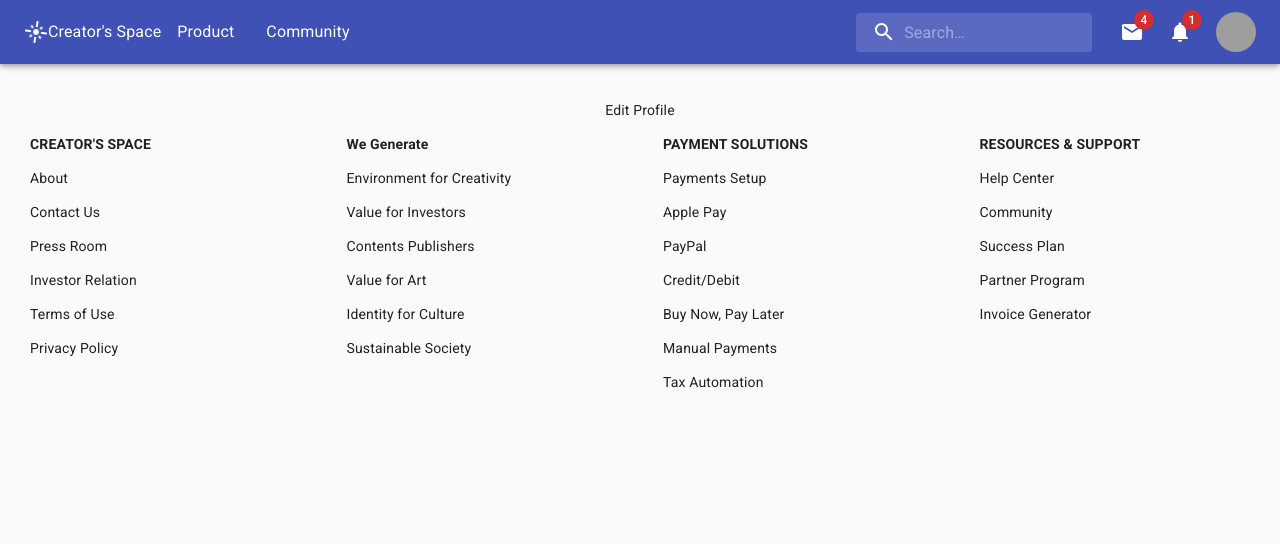
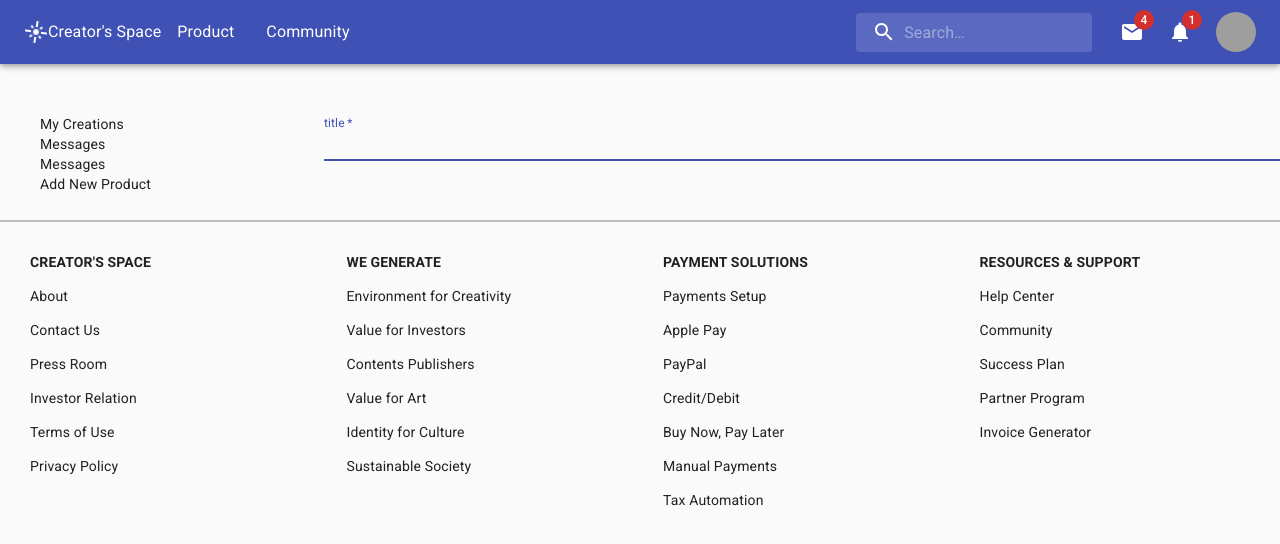
Before and after one commit to rajibjonchhen/capstone-project, a React (Create React App) app: page /profile in a window 1280 px wide. Shown: the top 544 px of the page. Built offline with nearby package versions, Linux system fonts and the light colour scheme; no server answers; sample sign-in values are in the browser's storage; grey boxes are pictures that could not be loaded.

Commit message:
uplaod success messages added

```diff
--- a/src/App.js
+++ b/src/App.js
@@ -7,12 +7,12 @@ import MyLayout from './myLayout/MyLayout';
 import MyNavbar from './myNavbar/MyNavbar';
 import PostPage from './post/PostPage';
 import DetailPage from './detail/DetailPage';
-import EditProfile from './addEdit/EditProfile';
 import { Provider } from 'react-redux';
 import configureStore from './redux/store/store';
 import Account from './myAccount/MyAccount';
 import ErrorPage from './error/ErrorPage';
 import DisplayProducts from "./products/DisplayProducts"
+import MyProfile from './profile/MyProfile';
 
 
 
@@ -27,7 +27,7 @@ function App() {
           <Route path="/account" exact element={<MyLayout><Account/></MyLayout>}/>
           <Route path="/posts" exact element={<MyLayout><PostPage/></MyLayout>}/>
           <Route path="/detail" exact element={<MyLayout><DetailPage/></MyLayout>}/>
-          <Route path="/profile" exact element={<MyLayout><EditProfile/></MyLayout>}/>
+          <Route path="/profile" exact element={<MyLayout><MyProfile/></MyLayout>}/>
           <Route path="/products" exact element={<MyLayout><DisplayProducts/></MyLayout>}/>
           <Route path="*" element={<ErrorPage/>}/>
         </Routes>
--- a/src/footer/myfooter.css
+++ b/src/footer/myfooter.css
@@ -1,6 +1,9 @@
 .footer-box{
-margin : 10px auto;
+
+bottom: 0;
+margin : 20px auto 0px;
 padding : 0px 0px 0px 30px;
+border-top: 2px solid rgb(190, 188, 188)
 }
 
 .footerCol-title{
--- a/src/footer/myfooter.jsx
+++ b/src/footer/myfooter.jsx
@@ -18,7 +18,7 @@ function MyFooter() {
       ],
     },
     {
-      title: "We Generate",
+      title: "WE GENERATE",
       lists: [
         "Environment for Creativity",
         "Value for Investors",
--- a/src/home/MyJumbotron.jsx
+++ b/src/home/MyJumbotron.jsx
@@ -6,7 +6,7 @@ function MyJumbotron() {
         <div className="jumbotron" >
           <div >
           <p>
-            We an idea can change the the world and
+            We believe that an idea can change the the world and
             together we can make a big difference in the society
           </p>
           <Button variant="primary">Learn more</Button>
--- a/src/myAccount/MyAccount.jsx
+++ b/src/myAccount/MyAccount.jsx
@@ -14,6 +14,7 @@ function Profile() {
     const [error, setError] = useState("")
     const [isLoading,  setIsLoading] = useState(false)
     const [avatar, setAvatar] = useState(null)
+    const [successMsg, setSuccessMsg] = useState(false)
     const myInfo = useSelector(state => state.user.myInfo)
 
     useEffect(() => {
@@ -52,8 +53,11 @@ function Profile() {
                 }
             })
             if(response.ok){
-                alert("Image Uploaded successfully")
-                dispatch(setMyInfoAction(getMyInfo()))
+                dispatch(setMyInfoAction(await getMyInfo()))
+                setSuccessMsg(true)
+                setTimeout(() => setSuccessMsg(false),1000)
+            }else{
+                setError("error on updating data")
             }
         }catch{
             console.log(error)
@@ -84,6 +88,8 @@ function Profile() {
                 dispatch(setMyInfoAction(data.user))
                 setIsLoading(false)
                 setEditProfile(false)
+                setSuccessMsg(true)
+                setTimeout(() => setSuccessMsg(false),2000)
             }
         } catch (error) {
             console.log(error)
@@ -92,9 +98,13 @@ function Profile() {
     }
 
     return (
-        <Box className="profile-box">
-            <Box className='profile-image-box'>
-                <Image src={myInfo?.avatar || `https://ui-avatars.com/api/?name=${myInfo?.name}+${myInfo?.surname}`} sx={{width:1}}/>
+        <>
+            {successMsg && <Alert margin="normal"  severity="success">Updated successfully</Alert>}
+        <Box className="account-box">
+            <Box className='account-image-box'>
+
+                <Image src={myInfo?.avatar || `https://ui-avatars.com/api/?name=${myInfo?.name}+${myInfo?.surname}`} width="100px" sx={{marginTop:"10px"}}/>
+
                 <Button
                     variant="contained"
                     component="label"
@@ -105,7 +115,7 @@ function Profile() {
                         type="file"
                         hidden
                         onChange={(e) => {selectAvatar(e)}}
-                    />
+                        />
                 </Button>
             </Box>
             <Box>
@@ -122,7 +132,7 @@ function Profile() {
             name="name"
             autoComplete="name"
             disabled={editProfile}
-            value={myInfo?.name}
+            value={myProfile?.name}
             onChange={(e) => handleChange(e)}
             />
 
@@ -136,7 +146,7 @@ function Profile() {
             name="surname"
             autoComplete="surname"
             disabled={editProfile}
-            value={myInfo?.surname}
+            value={myProfile?.surname}
             onChange={(e) => handleChange(e)}
             />
 
@@ -151,13 +161,14 @@ function Profile() {
             label="Email Address"
             name="email"
             disabled={editProfile}
-            value={myInfo?.email}
+            value={myProfile?.email}
             onChange={(e) => handleChange(e)}
             />
 
 
             </Box>
         </Box>
+            </>
      );
 }
 
--- a/src/myAccount/myAccount.css
+++ b/src/myAccount/myAccount.css
@@ -1,6 +1,6 @@
-.profile-box{
+.account-box{
 
-    max-width:500px;
+    max-width:600px;
     height: 100%;
     border : 1px solid grey;
     margin: 100px auto 0px;
@@ -8,7 +8,8 @@
     padding: 10px;
 }
 
-.profile-image-box{
+.account-image-box{
     width:300px;
     height: auto;
+    margin-top:50px
 }
--- a/src/myLayout/myLayout.css
+++ b/src/myLayout/myLayout.css
@@ -1,3 +1,3 @@
 .myLayout-box{
-    margin: 100px auto 0px;
+    margin: 100px auto 20px;
 }
--- a/src/myLayout/myLayout.jsx
+++ b/src/myLayout/myLayout.jsx
@@ -23,6 +23,9 @@ function MyLayout({children}) {
                 localStorage.setItem("MyToken", tokenParam)
                 fetchMyInfo()
             }
+        }else{
+            localStorage.setItem("MyToken", token)
+            fetchMyInfo()
         }
     },[])
 
--- a/src/myNavbar/MyNavbar.jsx
+++ b/src/myNavbar/MyNavbar.jsx
@@ -14,7 +14,6 @@ import MailIcon from '@mui/icons-material/Mail';
 import NotificationsIcon from '@mui/icons-material/Notifications';
 import MoreIcon from '@mui/icons-material/MoreVert';
 import { useSelector } from 'react-redux';
-import { Image } from 'react-bootstrap';
 import "./myNavbar.css"
 import { useNavigate } from 'react-router-dom';
 
--- a/src/profile/MyProfile.jsx
+++ b/src/profile/MyProfile.jsx
@@ -1,8 +1,45 @@
+import { Grid, TextField } from "@material-ui/core";
 import "./myProfile.css"
 
+
+const handleChange = () => {
+
+}
 function MyProfile() {
     return (
-        <div>my profile</div>
+        <Grid container className="profile-box" spacing={2}>
+            <Grid item xs={12} sm={12} md={3} lg={3}>
+                <ul>
+                    <li>
+                        My Creations
+                    </li>
+                    <li>
+                        Messages
+                    </li>
+                    <li>
+                        Messages
+                    </li>
+                    <li>
+                        Add New Product
+                    </li>
+                </ul>
+            </Grid>
+            <Grid item xs={12} sm={12} md={9} lg={9}>
+                <div>
+                <TextField
+                    margin="normal"
+                    required
+                    fullWidth
+                    size="small"
+                    id="title"
+                    label="title"
+                    name="title"
+                    autoFocus
+                    onChange={(e) => handleChange(e)}
+            />
+                </div>
+            </Grid>
+        </Grid>
     );
 }
 
--- a/src/profile/myProfile.css
+++ b/src/profile/myProfile.css
@@ -0,0 +1,9 @@
+.profile-box{
+
+
+}
+
+.profile-box>div>ul>li{
+    list-style-type: none;
+    text-align: left;
+}
```
